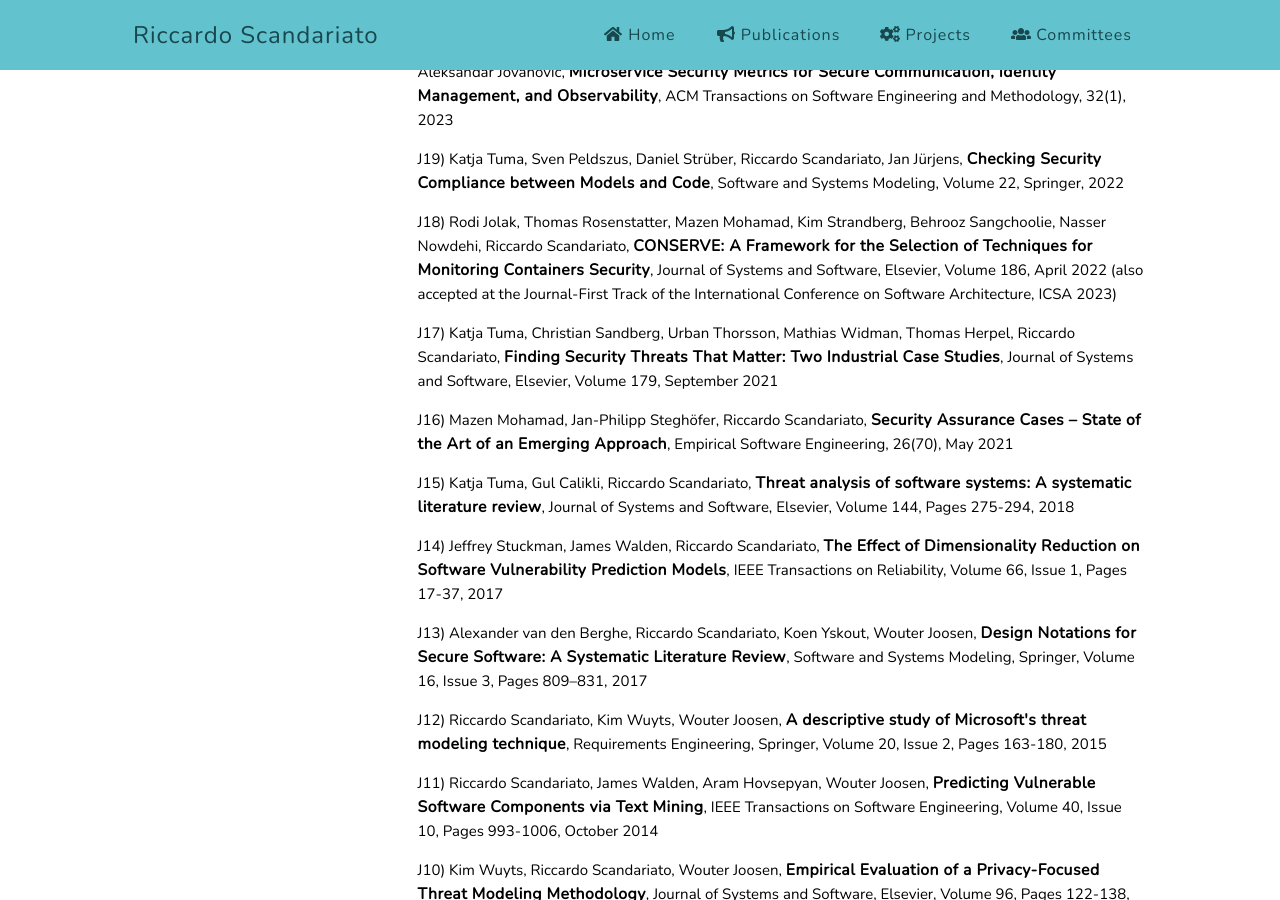
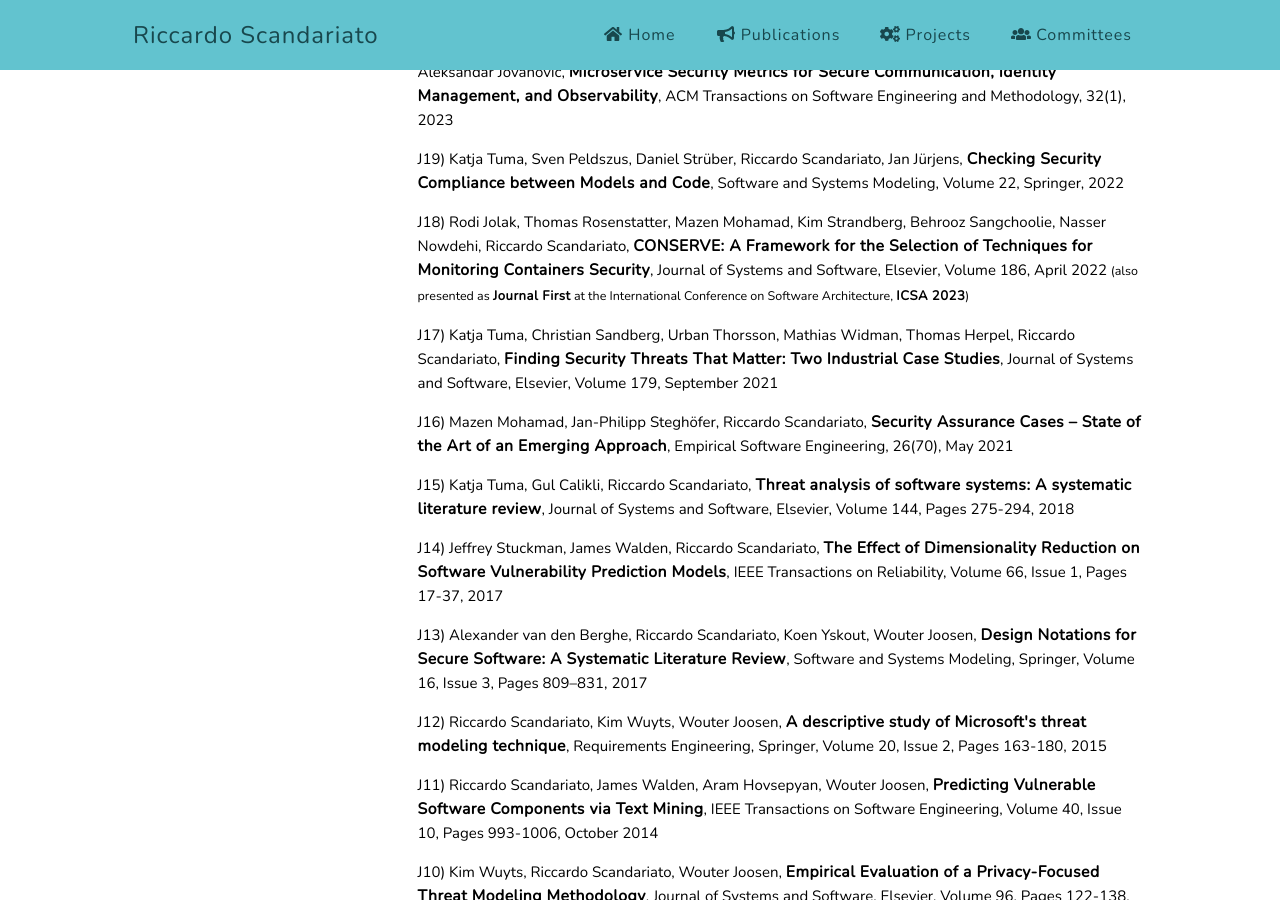
Before and after one commit to riccardoscandariato/riccardoscandariato.github.io, a Jekyll site: the page built from pubs.md, in a window 1280 px wide and 900 px high, scrolled down 631 px. Built offline with Jekyll 4.4.1, drawn with Linux system fonts in a browser that asks for light colours; some of the changed text lies outside the part shown.

Commit message:
more pubs

```diff
--- a/pubs.md
+++ b/pubs.md
@@ -20,7 +20,7 @@
 
 <p>J19) Katja Tuma, Sven Peldszus, Daniel Strüber, Riccardo Scandariato, Jan Jürjens, <strong>Checking Security Compliance between Models and Code</strong>, Software and Systems Modeling, Volume 22, Springer, 2022</p>
 
-<p>J18) Rodi Jolak, Thomas Rosenstatter, Mazen Mohamad, Kim Strandberg, Behrooz Sangchoolie, Nasser Nowdehi, Riccardo Scandariato, <strong>CONSERVE: A Framework for the Selection of Techniques for Monitoring Containers Security</strong>, Journal of Systems and Software, Elsevier, Volume 186, April 2022 (also accepted at the Journal-First Track of the International Conference on Software Architecture, ICSA 2023)</p>
+<p>J18) Rodi Jolak, Thomas Rosenstatter, Mazen Mohamad, Kim Strandberg, Behrooz Sangchoolie, Nasser Nowdehi, Riccardo Scandariato, <strong>CONSERVE: A Framework for the Selection of Techniques for Monitoring Containers Security</strong>, Journal of Systems and Software, Elsevier, Volume 186, April 2022 <small>(also presented as <strong>Journal First</strong> at the International Conference on Software Architecture, <strong>ICSA 2023</strong>)</small></p>
 
 <p>J17) Katja Tuma, Christian Sandberg, Urban Thorsson, Mathias Widman, Thomas Herpel, Riccardo Scandariato, <strong>Finding Security Threats That Matter: Two Industrial Case Studies</strong>, Journal of Systems and Software, Elsevier, Volume 179, September 2021</p>
 
@@ -100,7 +102,7 @@
 
 <p>C74) Mazen Mohamad, &Ouml;rjan Askerdal, Rodi Jolak, Jan-Philipp Stegh&ouml;fer, Riccardo Scandariato, <strong>Asset-driven Security Assurance Cases with Built-in Quality Assurance</strong>, International Workshop on Engineering and Cybersecurity of Critical Systems (ENCYCRIS), 2021</p>
 
-<p>C73) Ivan Pashchenko, Riccardo Scandariato, Antonino Sabetta, Fabio Massacci, <strong>Secure Software Development in the Era of Fluid Multi-party Open Software and Services</strong>, New Ideas and Emerging Results Track - International Conference on Software Engineering (ICSE NIER), 2021</p>
+<p>C73) Ivan Pashchenko, Riccardo Scandariato, Antonino Sabetta, Fabio Massacci, <strong>Secure Software Development in the Era of Fluid Multi-party Open Software and Services</strong>, International Conference on Software Engineering - New Ideas and Emerging Results Track (ICSE NIER), 2021</p>
 
 <p>C72) Katja Tuma, Laurens Sion, Riccardo Scandariato, Koen Yskout, <strong>Automating the Early Detection of Security Design Flaws</strong>, International Conference on Model Driven Engineering Languages and Systems (MODELS), 2020</p>
 
@@ -130,7 +132,7 @@
 
 <p>C59) Thibaud Antignac, Riccardo Scandariato, Gerardo Schneider, <strong>Privacy Compliance via Model Transformations</strong>, International Workshop on Privacy Engineering (IWPE), 2018</p>
 
-<p>C58) Riccardo Scandariato, Jennifer Horkhoff, Robert Feldt, <strong>Generative Secure Design, Defined</strong>, New Ideas and Emerging Results Track - International Conference on Software Engineering (ICSE NIER), 2018</p>
+<p>C58) Riccardo Scandariato, Jennifer Horkhoff, Robert Feldt, <strong>Generative Secure Design, Defined</strong>, International Conference on Software Engineering - New Ideas and Emerging Results Track (ICSE NIER), 2018</p>
 
 <p>C57) Stefanie Jasser, Katja Tuma, Riccardo Scandariato, Matthias Riebisch, <strong>Back to the Drawing Board: Bringing Security Constraints in an Architecture-centric Software Development Process</strong>, International Conference on Information Systems Security and Privacy (ICISSP), 2018 (also presented as poster, which received the <strong>Best Poster</strong> award)</p>
 
```
Also changed, not shown: other parts of pubs.md (+2 -0 lines).
